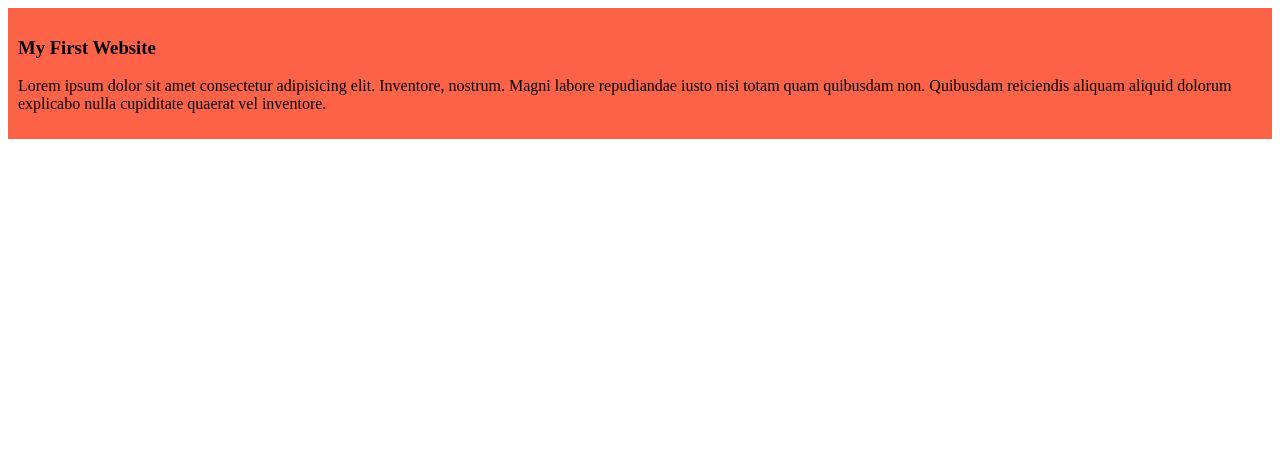
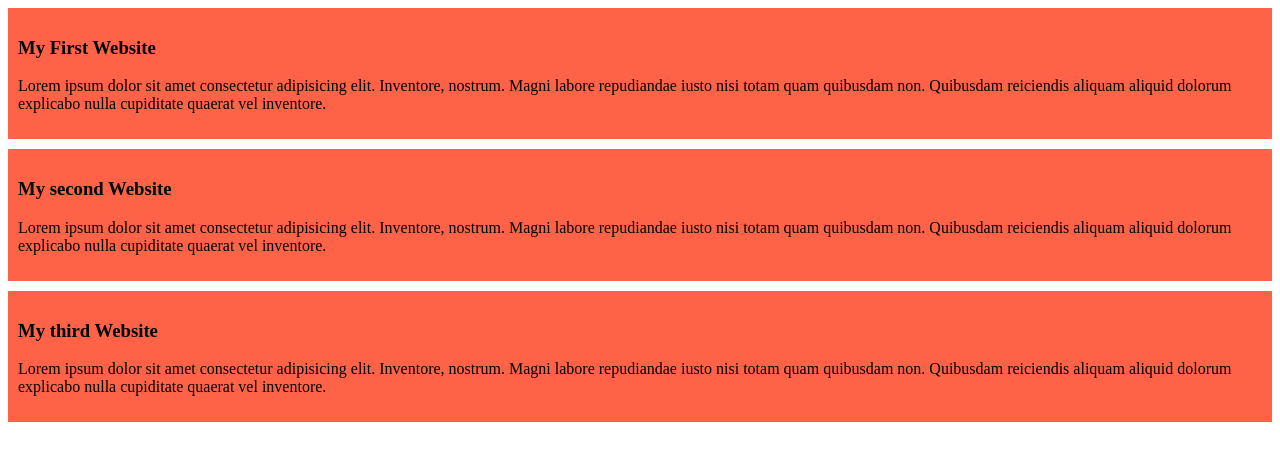
Before and after one commit to Zillur2023/my-simple-website, a plain HTML site: page index.html in a window 1280 px wide. Drawn offline with Linux system fonts and the light colour scheme.

Commit message:
added the second and third section

```diff
--- a/blog.css
+++ b/blog.css
@@ -1,4 +1,6 @@
 div {
     background-color: tomato;
     padding: 10px;
+    margin-bottom: 10px;
+
 }
--- a/index.html
+++ b/index.html
@@ -11,6 +11,13 @@
         <h3>My First Website</h3>
         <p>Lorem ipsum dolor sit amet consectetur adipisicing elit. Inventore, nostrum. Magni labore repudiandae iusto nisi totam quam quibusdam non. Quibusdam reiciendis aliquam aliquid dolorum explicabo nulla cupiditate quaerat vel inventore.</p>
     </div>
-
+    <div>
+        <h3>My second Website</h3>
+        <p>Lorem ipsum dolor sit amet consectetur adipisicing elit. Inventore, nostrum. Magni labore repudiandae iusto nisi totam quam quibusdam non. Quibusdam reiciendis aliquam aliquid dolorum explicabo nulla cupiditate quaerat vel inventore.</p>
+    </div>
+    <div>
+        <h3>My third Website</h3>
+        <p>Lorem ipsum dolor sit amet consectetur adipisicing elit. Inventore, nostrum. Magni labore repudiandae iusto nisi totam quam quibusdam non. Quibusdam reiciendis aliquam aliquid dolorum explicabo nulla cupiditate quaerat vel inventore.</p>
+    </div>
 </body>
 </html>
```
